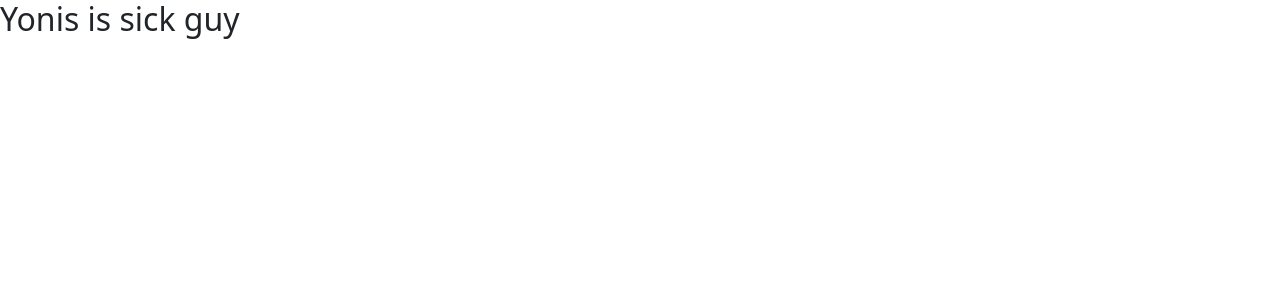
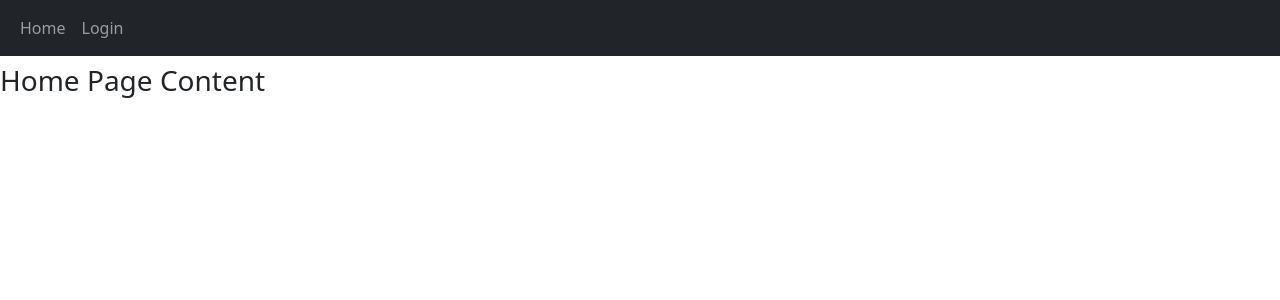
Before and after one commit to camecrea/help-web-app, a Flask app: page / in a window 1280 px wide. Shown: the top 300 px of the page. Run offline with Flask 2, Linux system fonts and the light colour scheme.

Commit message:
Playing around with HTML

```diff
--- a/website/routes.py
+++ b/website/routes.py
@@ -4,5 +4,11 @@ routes = Blueprint("routes", __name__)
 
 
 @routes.route("/")
+@routes.route("/home")
 def home():
-    return render_template("home.html", name="Yonis")
+    return render_template("home.html")
+
+
+@routes.route("/login")
+def login():
+    return render_template("login.html")
--- /dev/null
+++ b/website/templates/base.html
@@ -0,0 +1,33 @@
+<!DOCTYPE html>
+<html lang="en">
+
+<head>
+  <meta charset="UTF-8">
+  <meta http-equiv="X-UA-Compatible" content="IE=edge">
+  <meta name="viewport" content="width=device-width, initial-scale=1.0">
+  <link href="https://cdn.jsdelivr.net/npm/bootstrap@5.3.0-alpha1/dist/css/bootstrap.min.css" rel="stylesheet"
+    integrity="sha384-GLhlTQ8iRABdZLl6O3oVMWSktQOp6b7In1Zl3/Jr59b6EGGoI1aFkw7cmDA6j6gD" crossorigin="anonymous">
+  <title>{% block title %}{% endblock %}</title>
+</head>
+
+<body>
+  <nav class="navbar navbar-expand-lg navbar-dark bg-dark">
+    <div class="container-fluid">
+      <button class="navbar-toggler" type="button" data-bs-toggle="collapse" data-bs-target="#navbar">
+        <span class="navbar-toggler-icon"></span>
+      </button>
+      <div class="collapse navbar-collapse" id="navbar">
+        <div class="navbar-nav">
+          <a class="nav-item nav-link" href="/home">Home</a>
+          <a class="nav-item nav-link" href="/login">Login</a>
+        </div>
+      </div>
+    </div>
+  </nav>
+  <h2>{% block content %}{% endblock %}</h2>
+  <script src="https://cdn.jsdelivr.net/npm/bootstrap@5.3.0-alpha1/dist/js/bootstrap.bundle.min.js"
+    integrity="sha384-w76AqPfDkMBDXo30jS1Sgez6pr3x5MlQ1ZAGC+nuZB+EYdgRZgiwxhTBTkF7CXvN"
+    crossorigin="anonymous"></script>
+</body>
+
+</html>
--- a/website/templates/home.html
+++ b/website/templates/home.html
@@ -1,20 +1,3 @@
-<!DOCTYPE html>
-<html lang="en">
-
-<head>
-  <meta charset="UTF-8">
-  <meta http-equiv="X-UA-Compatible" content="IE=edge">
-  <meta name="viewport" content="width=device-width, initial-scale=1.0">
-  <link href="https://cdn.jsdelivr.net/npm/bootstrap@5.3.0-alpha1/dist/css/bootstrap.min.css" rel="stylesheet"
-    integrity="sha384-GLhlTQ8iRABdZLl6O3oVMWSktQOp6b7In1Zl3/Jr59b6EGGoI1aFkw7cmDA6j6gD" crossorigin="anonymous">
-  <title>Home Page</title>
-</head>
-
-<body>
-  <h2>{{ name }} is sick guy</h2>
-  <script src="https://cdn.jsdelivr.net/npm/bootstrap@5.3.0-alpha1/dist/js/bootstrap.bundle.min.js"
-    integrity="sha384-w76AqPfDkMBDXo30jS1Sgez6pr3x5MlQ1ZAGC+nuZB+EYdgRZgiwxhTBTkF7CXvN"
-    crossorigin="anonymous"></script>
-</body>
-
-</html>
+{% extends "base.html" %}
+{% block title %}Home Page{% endblock %}
+{% block content %}<h3>Home Page Content</h3>{% endblock %}
--- /dev/null
+++ b/website/templates/login.html
@@ -0,0 +1,3 @@
+{% extends "base.html" %}
+{% block title %}Login Page{% endblock %}
+{% block content %}<h3>Login Page Content</h3>{% endblock %}
```
